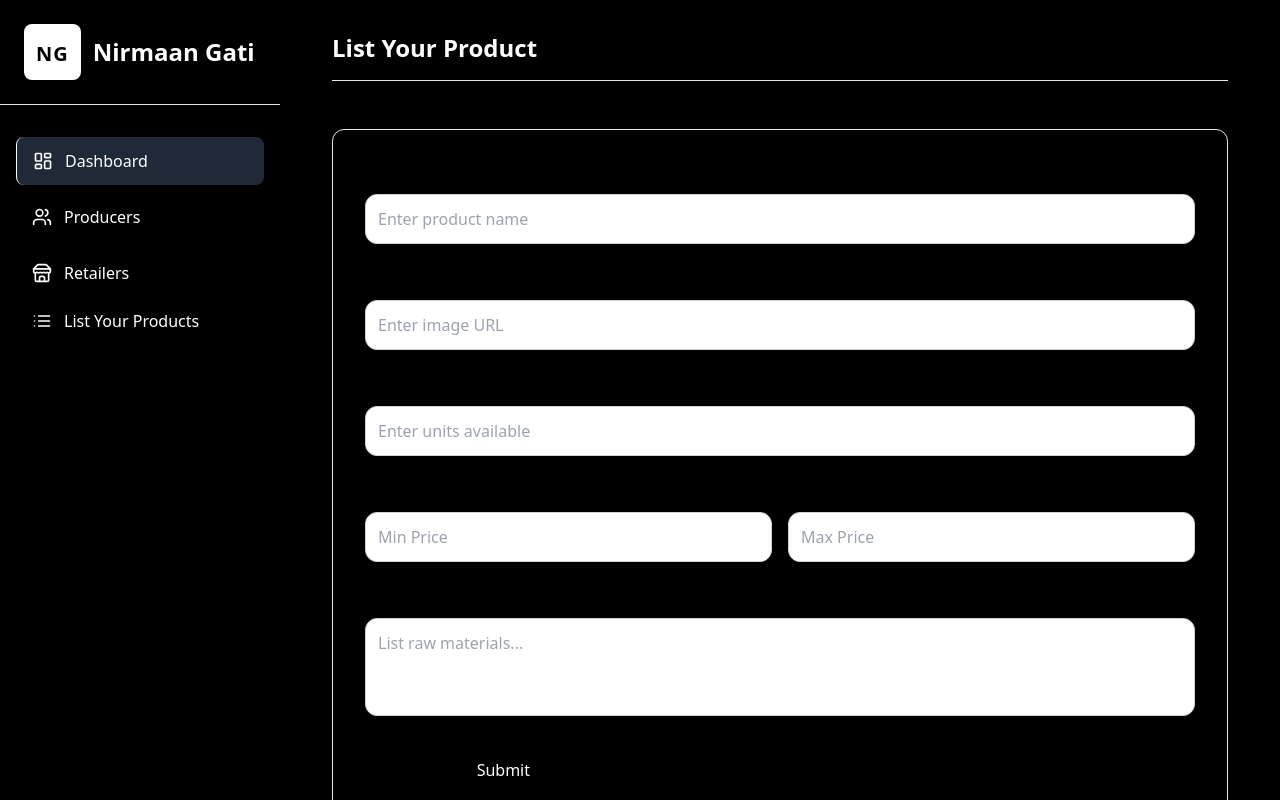
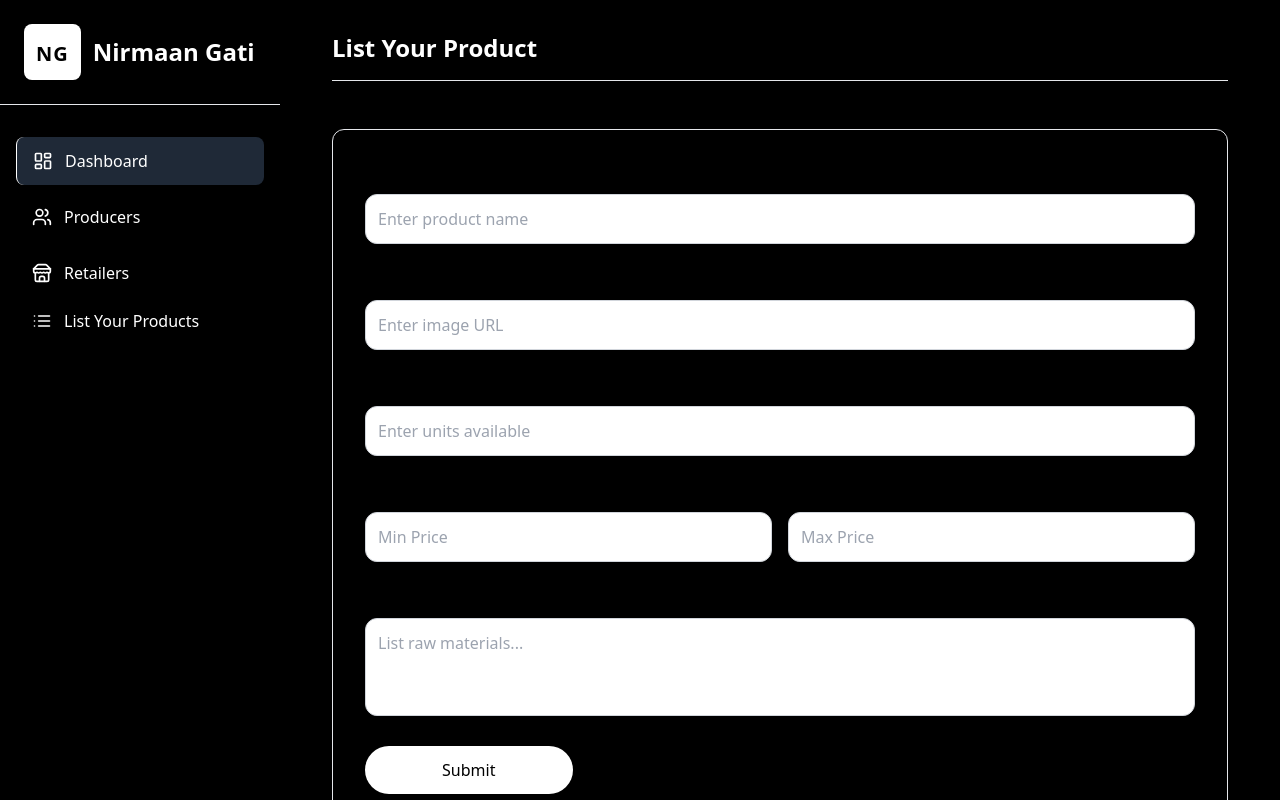
Before and after one commit to CMPN-CODECELL/Syrus2025_OpenInnovation_ByteMeHard, a React (Vite) app in the folder frontend/: page /list_products in a window 1280 px wide. Built offline with nearby package versions, Linux system fonts and the light colour scheme.

Commit message:
update list products
update list products

```diff
--- a/frontend/src/pages/List_products.jsx
+++ b/frontend/src/pages/List_products.jsx
@@ -168,7 +168,7 @@ function ListProducts() {
             </div>
             <button
               type="submit"
-              className="w-1/3 py-3 rounded-full bg-black text-white transition-all duration-300 hover:scale-105"
+              className="w-1/4 py-3 rounded-full bg-white   text-black transition-all duration-300 hover:scale-105"
             >
               Submit
             </button>
```
